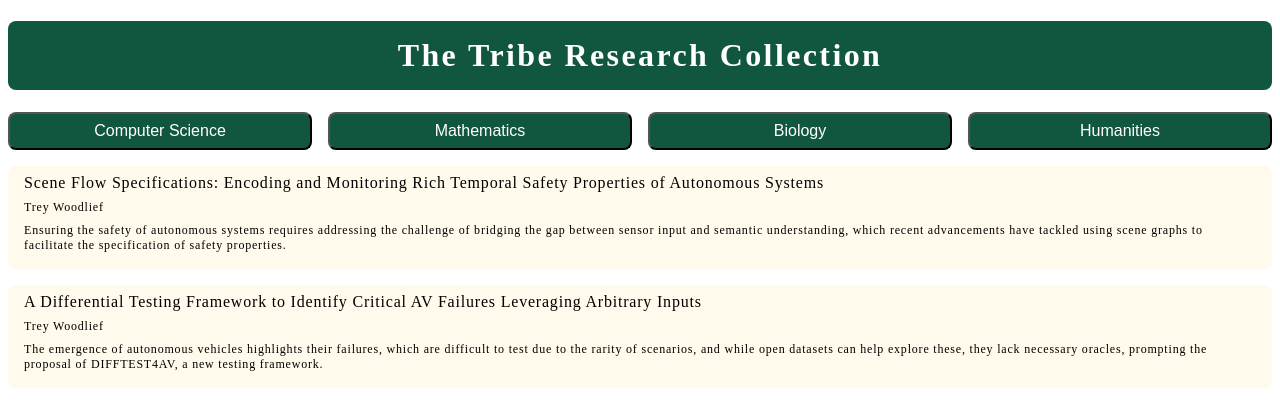
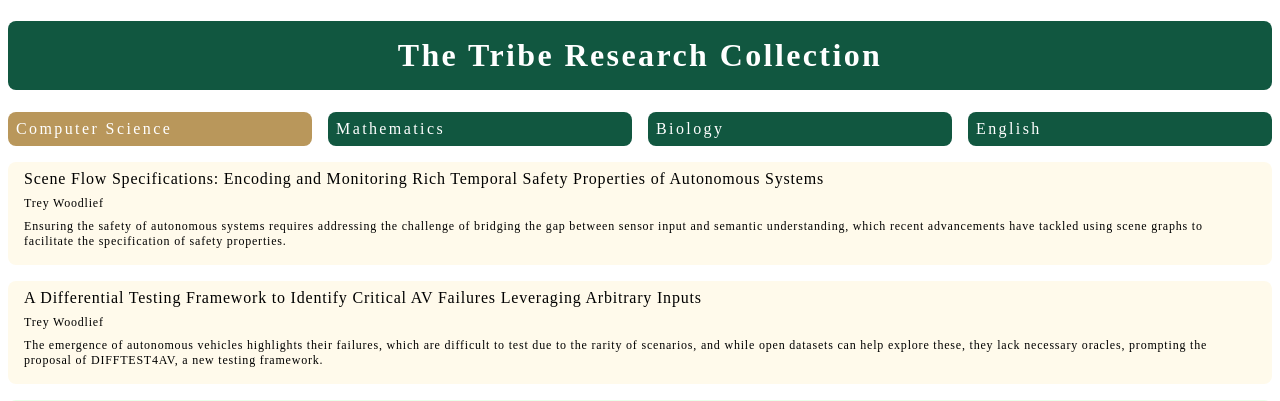
Before and after one commit to rrachelhuangg/TribeResearchCollection, a Flask app: page / in a window 1280 px wide. Shown: the top 401 px of the page. Run offline with Flask 3, Linux system fonts and the light colour scheme; some web fonts are replaced.

Commit message:
Implemented tab switching between the different William & Mary departments in the UI that will render the appropriate department's research cards.

```diff
--- a/main.py
+++ b/main.py
@@ -4,11 +4,19 @@ import json
 app = Flask(__name__)
 
 @app.route('/')
-def home():
+def cs():
     with open('static/cs_data.json') as file:
         cs_research_data = json.load(file)
-    return render_template('homepage.html', cs_research_data=cs_research_data)
+    return render_template('homepage.html', research_data=cs_research_data, active_tab='cs')
 
-@app.route('/about')
-def about():
-    return 'About'
+@app.route('/math')
+def math():
+    return render_template('homepage.html', research_data={}, active_tab='math')
+
+@app.route('/biology')
+def biology():
+    return render_template('homepage.html', research_data={}, active_tab='biology')
+
+@app.route('/english')
+def english():
+    return render_template('homepage.html', research_data={}, active_tab='english')
--- a/static/styles.css
+++ b/static/styles.css
@@ -30,6 +30,28 @@ a:hover{
     gap: 1rem;
     margin-top:1rem;
     margin-bottom: 1rem;
+}
+
+.department-buttons a{
+    font-size:1rem;
+    border-radius: 0.5rem;
+    background-color: #115740;
+    color: white;
+    padding: 0.5rem;
+    flex: 1;
+}
+
+.department-buttons a:hover{
+    cursor: pointer;
+    background-color: #B9975B;
+    border-color: #B9975B;
+    color: white;
+}
+
+.department-buttons a.active{
+    background-color: #B9975B;
+    border-color: #B9975B;
+    color: white;
 }
 
 button{
--- a/templates/homepage.html
+++ b/templates/homepage.html
@@ -8,13 +8,13 @@
 
 <h1>The Tribe Research Collection</h1>
 <div class="department-buttons">
-    <button>Computer Science</button>
-    <button>Mathematics</button>
-    <button>Biology</button>
-    <button>Humanities</button>
+    <a href="{{url_for('cs')}}" class="{%if active_tab=='cs'%}active{%endif%}">Computer Science</a>
+    <a href="{{url_for('math')}}" class="{%if active_tab=='math'%}active{%endif%}">Mathematics</a>
+    <a href="{{url_for('biology')}}" class="{%if active_tab=='biology'%}active{%endif%}">Biology</a>
+    <a href="{{url_for('english')}}" class="{%if active_tab=='english'%}active{%endif%}">English</a>
 </div>
 <div class="research-cards">
-    {%for research in cs_research_data%}
+    {%for research in research_data%}
     <a href="{{research.link}}" class="card {%if research.professor == 'Trey Woodlief'%}card-trey {%elif research.professor == 'Yixuan Zhang'%}card-yixuan {%elif research.professor == 'Bin Ren'%}card-bren {%elif research.professor == 'Oscar Chaparro'%}card-chaparro {%elif research.professor == 'Denys Poshyvanyk'%}card-denysp {%endif%}" target="_blank">
         <div class="card-title">
             {{research.title}}
```
